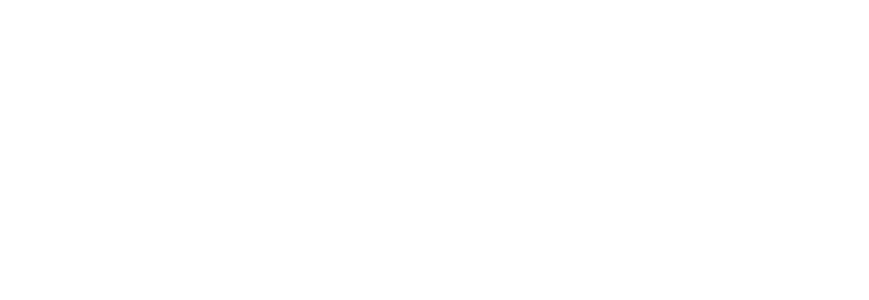
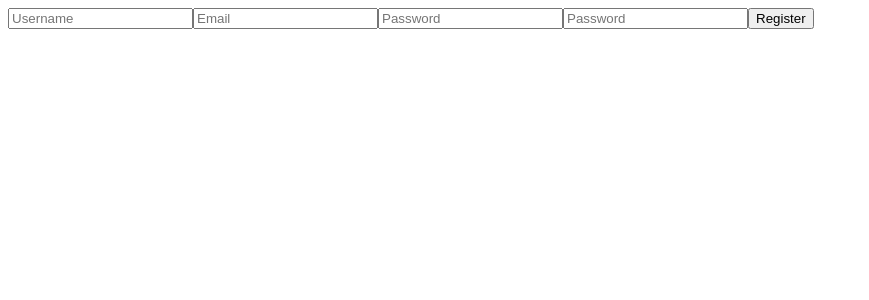
Before and after one commit to Krasnikovs/trafic-app, a Vue app: page /auth/register in a window 1280 px wide. Before the commit this address had no page. Shown: the top 300 px of the page, without its empty margins (0-869 px from the left). Built offline with nearby package versions, Linux system fonts and the light colour scheme.

Commit message:
register fail

```diff
--- a/package.json
+++ b/package.json
@@ -8,7 +8,9 @@
     "preview": "vite preview"
   },
   "dependencies": {
+    "axios": "^1.6.2",
     "vue": "^3.3.4",
+    "vue-axios": "^3.5.2",
     "vue-router": "^4.2.5"
   },
   "devDependencies": {
--- /dev/null
+++ b/src/components/Register.vue
@@ -0,0 +1,31 @@
+<template>
+    <div>
+        <input type="text" v-model="auth.username" placeholder="Username">
+        <input type="email" v-model="auth.email" placeholder="Email">
+        <input type="password" v-model="auth.password" placeholder="Password">
+        <input type="password" v-model="password_confirm" placeholder="Password">
+        <button @click="register">Register</button>
+    </div>
+</template>
+
+<script>
+export default {
+    name: 'Register',
+    data() {
+        return {
+            result: {},
+            auth: {
+                username: '',
+                email: '',
+                password: '',
+                password_confirm: ''
+            }
+        }
+    },
+    methods: {
+        register() {
+            this.axios.post('localhost:80/api/register', auth)
+        }
+    }
+}
+</script>
```
Also changed, not shown: src/components/Login.vue (added, +27 -0 lines), src/main.js (+8 -4 lines), src/pages/home.vue (renamed from src/views/home.vue), src/pages/index.vue (renamed from src/views/index.vue), 1 other file (tests, documents, lock files or other folders).
